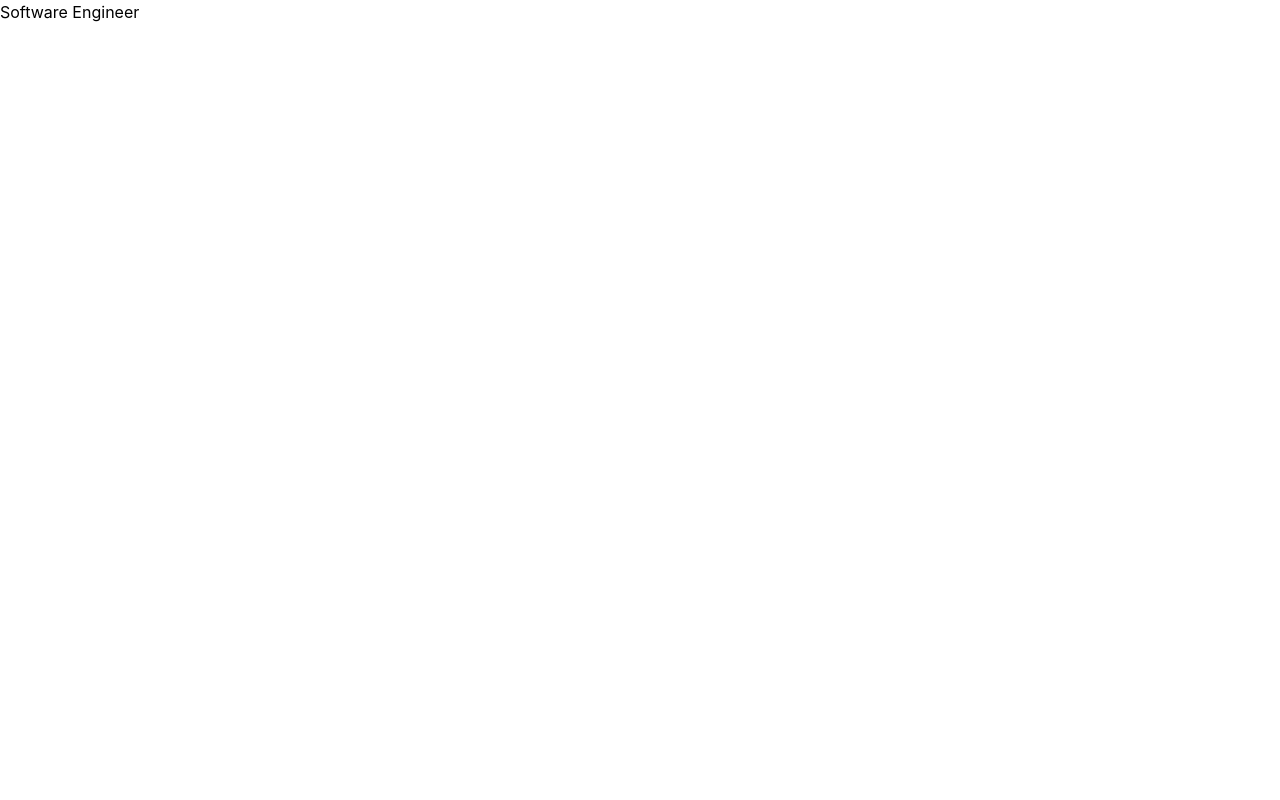
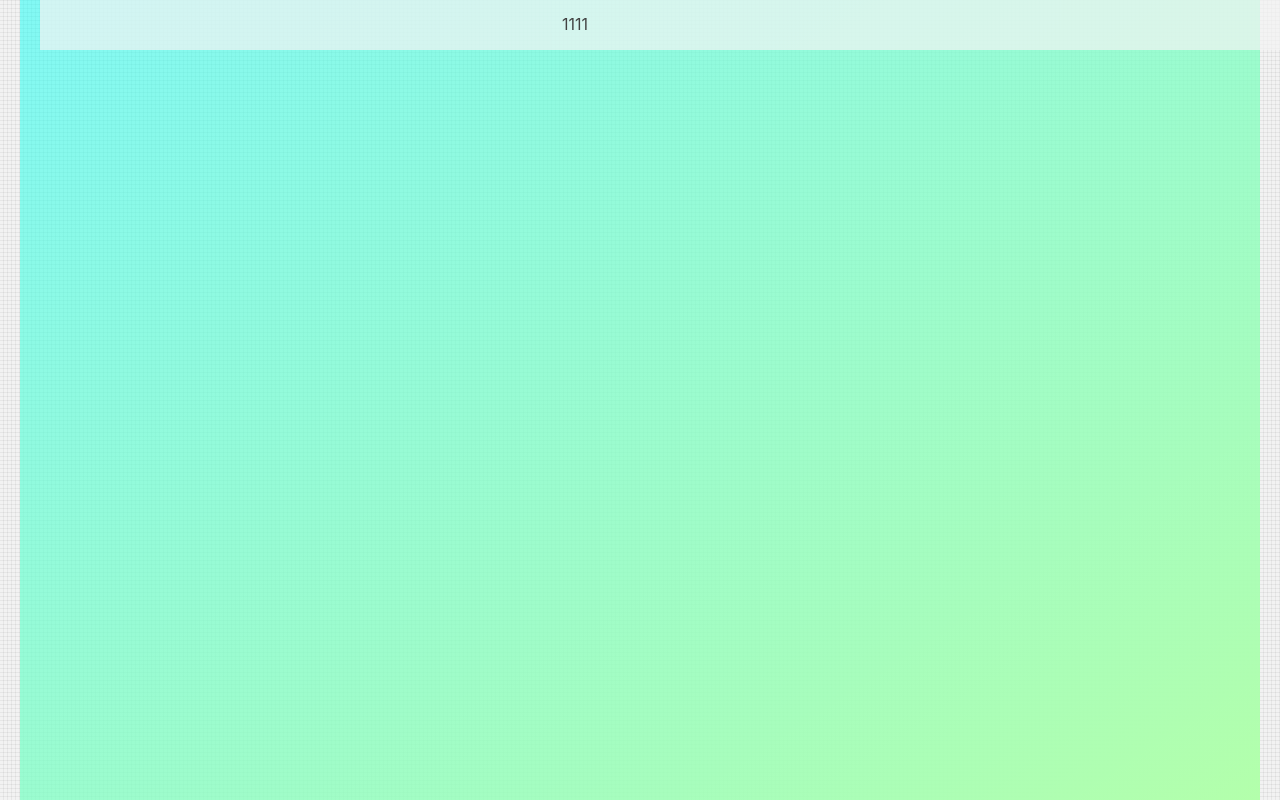
Before and after one commit to FlintSable/Portfolio-NextJS, a Next.js app: page / in a window 1280 px wide. Built offline with nearby package versions, Linux system fonts and the light colour scheme.

Commit message:
going with CSS Modules for style

```diff
--- a/components/Container.js
+++ b/components/Container.js
@@ -1,10 +1,12 @@
 import React from "react";
 import Head from "next/head";
 import { useRouter } from "next/router";
+import styles from "../styles/Home.module.css"
 // import userData from "@constants/data";
 
 import Nav from "./Nav";
-// import Footer from "./Footer";
+import MainLanding from "./MainLanding";
+import Header from "./Header";
 
 
 export default function Container({ children, ...customMeta}){
@@ -18,17 +20,13 @@ export default function Container({ children, ...customMeta}){
         ...customMeta,
     };
     return(
-        <div>
+        <div className={styles.wrapper}>
             <Head>
                 <title>{meta.title}</title>
             </Head>
-            <main className="dark:bg-gray-800 w-full">
+            <Header />
+            <MainLanding />
 
-                <Nav />
-                <div>{children}</div>
-                {/* <Footer /> */}
-
-            </main>
         </div>
     );
 }
--- /dev/null
+++ b/components/Header.js
@@ -0,0 +1,28 @@
+import React, { useEffect, useState } from "react";
+import Link from "next/link";
+import { useRouter } from "next/router";
+import styles from "../styles/Home.module.css";
+
+
+
+export default function Header(){
+    const [mounted, setMounted] = useState(false);
+
+    useEffect(() => {
+        setMounted(true);
+    }, []);
+    return(
+        <header className={styles.header}>
+            <div className={styles.logo}></div>
+            <nav className={styles.mainnav}>
+                <ul className={styles.ul}>
+                    <li>1</li>
+                    <li>1</li>
+                    <li>1</li>
+                    <li>1</li>
+                </ul>
+            </nav>
+        </header>
+
+    );
+}
--- /dev/null
+++ b/components/MainLanding.js
@@ -0,0 +1,31 @@
+import React from "react";
+import Head from "next/head";
+import { useRouter } from "next/router";
+import styles from "../styles/Home.module.css";
+
+
+import Nav from "./Nav";
+// import Footer from "./Footer";
+
+
+export default function MainLanding({ children, ...customMeta}){
+    const router = useRouter();
+
+    const meta = {
+        title: "Nicholas Noochla-or - Developer",
+        description: "Coding out from the IT trenches.",
+        image: "/avatar.png",
+        type: "webstie",
+        ...customMeta,
+    };
+    return(
+        <div className={styles.main}>
+
+                {/* add the rest of the components in here */}
+                <Nav />
+                <div>{children}</div>
+                {/* <Footer /> */}
+
+        </div>
+    );
+}
--- a/components/Nav.js
+++ b/components/Nav.js
@@ -14,22 +14,6 @@ export default function Nav(){
         setMounted(true);
     }, []);
     return(
-        <div className="max-w-6xl mx-auto px-4 py-10 md:py-20">
-            <div className="flex  md:flex-row justify-between items-center">
-                <div className="foot-semibold text-x1 dark:text-grey-100">
-                    <Link href="/">
-                        <a>
-                            <h1 className="font-semibold text-x1 dark:text-gray-100">
-                                {userData.Name}
-                            </h1>
-                            <p className="text-base font-light text-gray-500 dark:text-gray-300">
-                                {userData.designation}
-                            </p>
-                        </a>
-                    </Link>
-                </div>
-
-            </div>
-        </div>
+        <nav></nav>
     );
 }
--- a/package.json
+++ b/package.json
@@ -14,8 +14,10 @@
     "react-dom": "18.2.0"
   },
   "devDependencies": {
+    "autoprefixer": "^10.4.8",
     "eslint": "8.23.0",
     "eslint-config-next": "12.2.5",
+    "postcss": "^8.4.16",
     "tailwindcss": "^3.1.8"
   }
 }
--- a/pages/index.js
+++ b/pages/index.js
@@ -10,7 +10,7 @@ export default function Home() {
   return (
     <Container
       title="Nicholas Noochla-or - Developer">
-        {/* <Hero /> */}
+
       </Container>
 
   );
--- /dev/null
+++ b/postcss.config.js
@@ -0,0 +1,6 @@
+module.exports = {
+  plugins: {
+    tailwindcss: {},
+    autoprefixer: {},
+  },
+}
--- a/styles/Home.module.css
+++ b/styles/Home.module.css
@@ -4,12 +4,72 @@
 
 .main {
   min-height: 100vh;
-  padding: 4rem 0;
-  flex: 1;
-  display: flex;
+
+  background: linear-gradient(to right bottom, rgba(18, 255, 247, 0.5), rgb(179, 255, 171));
   flex-direction: column;
   justify-content: center;
   align-items: center;
+}
+
+.wrapper {
+  display: grid;
+  max-width: 100vw;
+  height: 100%;
+  margin: 0px auto;
+  padding: 0px 20px;
+  /* color: rgb(255, 255, 255); */
+  background: linear-gradient(-90deg,
+                rgba(0, 0, 0, 0.05) 1px,
+                transparent 1px) 0% 0% / 4px 4px,
+                linear-gradient(rgba(0, 0, 0, 0.05) 1px,
+                transparent 1px) 0% 0% / 4px 4px,
+                linear-gradient(transparent 3px,
+                rgb(242, 242, 242) 3px, rgb(242, 242, 242) 78px,
+                transparent 78px) 0% 0% / 80px 80px,
+                linear-gradient(-90deg, transparent 3px,
+                rgb(242, 242, 242) 3px,
+                rgb(242, 242, 242) 78px,
+                transparent 78px) 0% 0% / 80px 80px,
+                rgb(242, 242, 242);
+}
+
+.header {
+  position: fixed;
+  display: flex;
+  width: calc(100% - 40px);
+  height: 50px;
+  margin: 0px 20px;
+  padding: 10px;
+  transition: top 0.3s ease 0s;
+  background-color: rgba(244, 244, 244, 0.7);
+  grid-area: header / header / header / header;
+}
+
+.logo{
+  display: flex;
+  flex-direction: row;
+  -webkit-box-pack: start;
+  justify-content: flex-start;
+  width: 30px;
+
+}
+
+.mainnav{
+  display: flex;
+  margin-top: 2px;
+  width: 500px;
+  height: 25px;
+  color: rgb(66, 66, 66);
+  flex-direction: row;
+  -webkit-box-pack: end;
+  justify-content: flex-end;
+}
+
+.ul {
+  counter-reset: item 0;
+  display: flex;
+  flex-direction: row;
+  padding-left: 0px;
 }
 
 .footer {
--- a/styles/globals.css
+++ b/styles/globals.css
@@ -8,6 +8,19 @@ body {
   margin: 0;
   font-family: -apple-system, BlinkMacSystemFont, Segoe UI, Roboto, Oxygen,
     Ubuntu, Cantarell, Fira Sans, Droid Sans, Helvetica Neue, sans-serif;
+  /* background: linear-gradient(-90deg,
+                rgba(0, 0, 0, 0.05) 1px,
+                transparent 1px) 0% 0% / 4px 4px,
+                linear-gradient(rgba(0, 0, 0, 0.05) 1px,
+                transparent 1px) 0% 0% / 4px 4px,
+                linear-gradient(transparent 3px,
+                rgb(242, 242, 242) 3px, rgb(242, 242, 242) 78px,
+                transparent 78px) 0% 0% / 80px 80px,
+                linear-gradient(-90deg, transparent 3px,
+                rgb(242, 242, 242) 3px,
+                rgb(242, 242, 242) 78px,
+                transparent 78px) 0% 0% / 80px 80px,
+                rgb(242, 242, 242); */
 }
 
 a {
@@ -15,16 +28,6 @@ a {
   text-decoration: none;
 }
 
-* {
+/* * {
   box-sizing: border-box;
-}
-
-@media (prefers-color-scheme: dark) {
-  html {
-    color-scheme: dark;
-  }
-  body {
-    color: white;
-    background: black;
-  }
-}
+} */
--- /dev/null
+++ b/tailwind.config.js
@@ -0,0 +1,11 @@
+/** @type {import('tailwindcss').Config} */
+module.exports = {
+  content: [
+    "./pages/**/*.{js, ts, jsx, tsx}",
+    "./componenets/**/*.{js, ts, jsx, tsx}",
+  ],
+  theme: {
+    extend: {},
+  },
+  plugins: [],
+}
```
Also changed, not shown: 1 other file (tests, documents, lock files or other folders).
